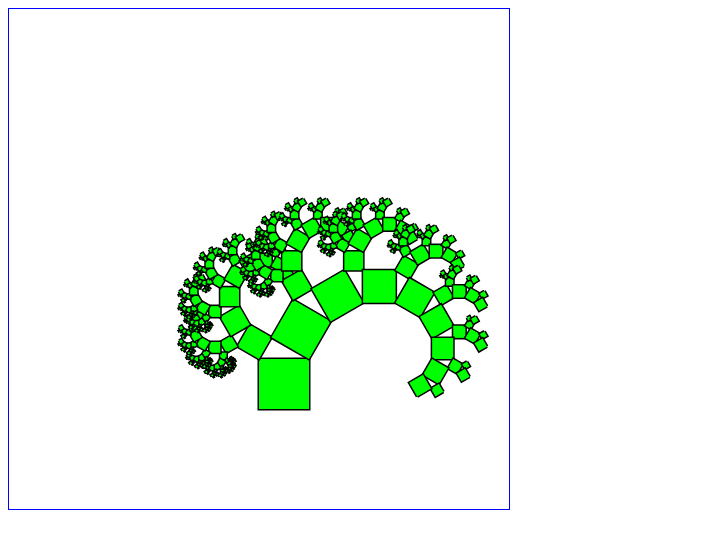
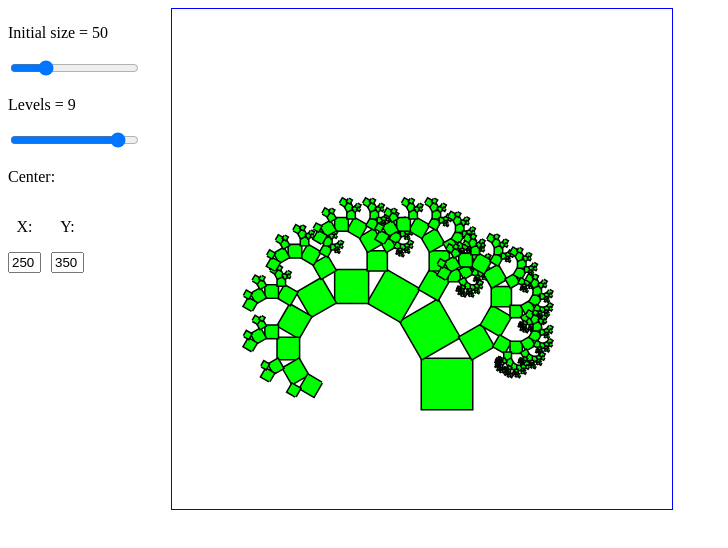
Before and after one commit to moskalenco-a/react-fractal, a React (Create React App) app: page / in a window 1280 px wide. Shown: the top 548 px of the page, without its empty margins (0-728 px from the left). Built offline with nearby package versions, Linux system fonts and the light colour scheme.

Commit message:
Add some forms

```diff
--- a/src/pages/PythagorasTree.jsx
+++ b/src/pages/PythagorasTree.jsx
@@ -1,4 +1,4 @@
-import { useRef, useEffect } from 'react';
+import { useRef, useState, useEffect } from 'react';
 import styles from './PythagorasTree.module.css';
 
 const drawRect = (ctx, a, b, c, d) => {
@@ -44,18 +44,17 @@ const diff = (vec1, vec2) => {
   };
 };
 
+const Point = (x, y) => ({x, y});
+
 const drawTree = (ctx, n, a, b, c, d) => {
   if (n === 0)
     return;
-  // console.log(a);
-  // console.log(b);
-  // console.log(c);
-  const alpha = Math.PI / 3; // 60
-  const  beta = Math.PI / 6; // 30
+
+  const alpha = Math.PI / 6;         // 30
+  const  beta = Math.PI / 2 - alpha; // 60
 
   const side = Math.hypot(b.x - c.x, b.y - c.y);
   const leftSide = side * Math.sin(beta);
-  // const height = leftSide * Math.sin(alpha);
   let vec = diff(d, a);
   normalize(vec);
   rotate(vec, -alpha);
@@ -65,7 +64,6 @@ const drawTree = (ctx, n, a, b, c, d) => {
   rotate(vec, -Math.PI / 2);
   let newA = sum(newB, vec);
   let newD = sum(newC, vec);
-  // const x = b.x + vec.x * ()
   drawRect(ctx, a, b, c, d);
   drawTree(ctx, n - 1, newA, newB, newC, newD);
 
@@ -79,40 +77,71 @@ const drawTree = (ctx, n, a, b, c, d) => {
   newD = sum(newC, vec);
   newA = sum(newB, vec);
   drawTree(ctx, n - 1, newA, newB, newC, newD);
-  // const rightSide = side * Math.sin(beta);
-  // drawTree(ctx, n - 1, newA, newD, newC, newB);
-}
+};
 
-const draw = (ctx) => {
+const draw = (ctx, initialSize = 50, levels = 9, cx = 250, cy = 350) => {
   ctx.lineWidth = 3;
   ctx.strokeStyle = "#000";
   ctx.fillStyle = "#0f0";
-  const Point = (x, y) => ({x, y});
-  const xs = 250;
-  const ys = 350;
-  const side = 50;
-  const first = Point(xs, ys);
-  const second = Point(xs, ys + side);
-  const third = Point(xs + side, ys + side);
-  const last = Point(xs + side, ys);
+  const first = Point(cx, cy);
+  const second = Point(cx, cy + initialSize);
+  const third = Point(cx + initialSize, cy + initialSize);
+  const last = Point(cx + initialSize, cy);
   ctx.clearRect(0, 0, 500, 500);
-  drawTree(ctx, 9, first, second, third, last);
+  drawTree(ctx, levels, first, second, third, last);
 };
 
 const PythagorasTree = (props) => {
-  const canvasRef = useRef();
+  const canvasRef = useRef(null);
+
+  const [initialSize, setInitialSize] = useState(50);
+  const [levelsCount, setLevelsCount] = useState(9);
+  const [centerX, setCenterX] = useState(250);
+  const [centerY, setCenterY] = useState(350);
 
   useEffect(() => {
     const canvas = canvasRef.current;
     const context = canvas.getContext('2d');
-    draw(context);
-  }, [draw]);
+    draw(context, initialSize, levelsCount, centerX, centerY);
+  }, [draw, initialSize, levelsCount, centerX, centerY]);
 
+  const onSizeChange = (event) => {
+    setInitialSize(parseInt(event.target.value));
+  };
+  const onLevelsCountChange = (event) => {
+    setLevelsCount(parseInt(event.target.value));
+  };
+  const onCenterXChange = (event) => {
+    setCenterX(parseInt(event.target.value));
+  };
+  const onCenterYChange = (event) => {
+    setCenterY(parseInt(event.target.value));
+  };
   return (
-    <canvas ref={canvasRef}
-            width="500"
-            height="500"
-            className={styles.canvas} />
+    <div className={styles.container}>
+      <div>
+        <p>Initial size = {initialSize}</p>
+        <input type="range" value={initialSize} min="1" max="200" step="1" onChange={onSizeChange} />
+        <p>Levels = {levelsCount}</p>
+        <input type="range" value={levelsCount} min="1" max="10" step="1" onChange={onLevelsCountChange} />
+        <p>Center:</p>
+        <div className={styles.coords}>
+          <div className={styles.coordX}>
+            <p>X:</p>
+            <input type="text" placeholder="X" value={centerX} onChange={onCenterXChange} className={styles.coordXInput} />
+          </div>
+          <div className={styles.coordY}>
+            <p>Y:</p>
+            <input type="text" placeholder="Y" value={centerY} onChange={onCenterYChange} className={styles.coordYInput} />
+          </div>
+        </div>
+      </div>
+
+      <canvas ref={canvasRef}
+              width="500"
+              height="500"
+              className={styles.canvas} />
+    </div>
   );
 };
 
--- a/src/pages/PythagorasTree.module.css
+++ b/src/pages/PythagorasTree.module.css
@@ -1,5 +1,26 @@
+.container {
+  display: flex;
+  gap: 30px;
+}
+
+.coords {
+  margin-top: 0;
+  display: flex;
+  gap: 10px;
+}
+
+.coordX, .coordY {
+  display: flex;
+  flex-direction: column;
+  align-items: center;
+}
+
+.coordXInput, .coordYInput {
+  width: 25px;
+}
+
 .canvas {
-  /* width: 500px;  */
-  /* height: 500px; */
+  display: block;
   border: 1px solid blue;
+  /* margin-left: 30px; */
 }
```
